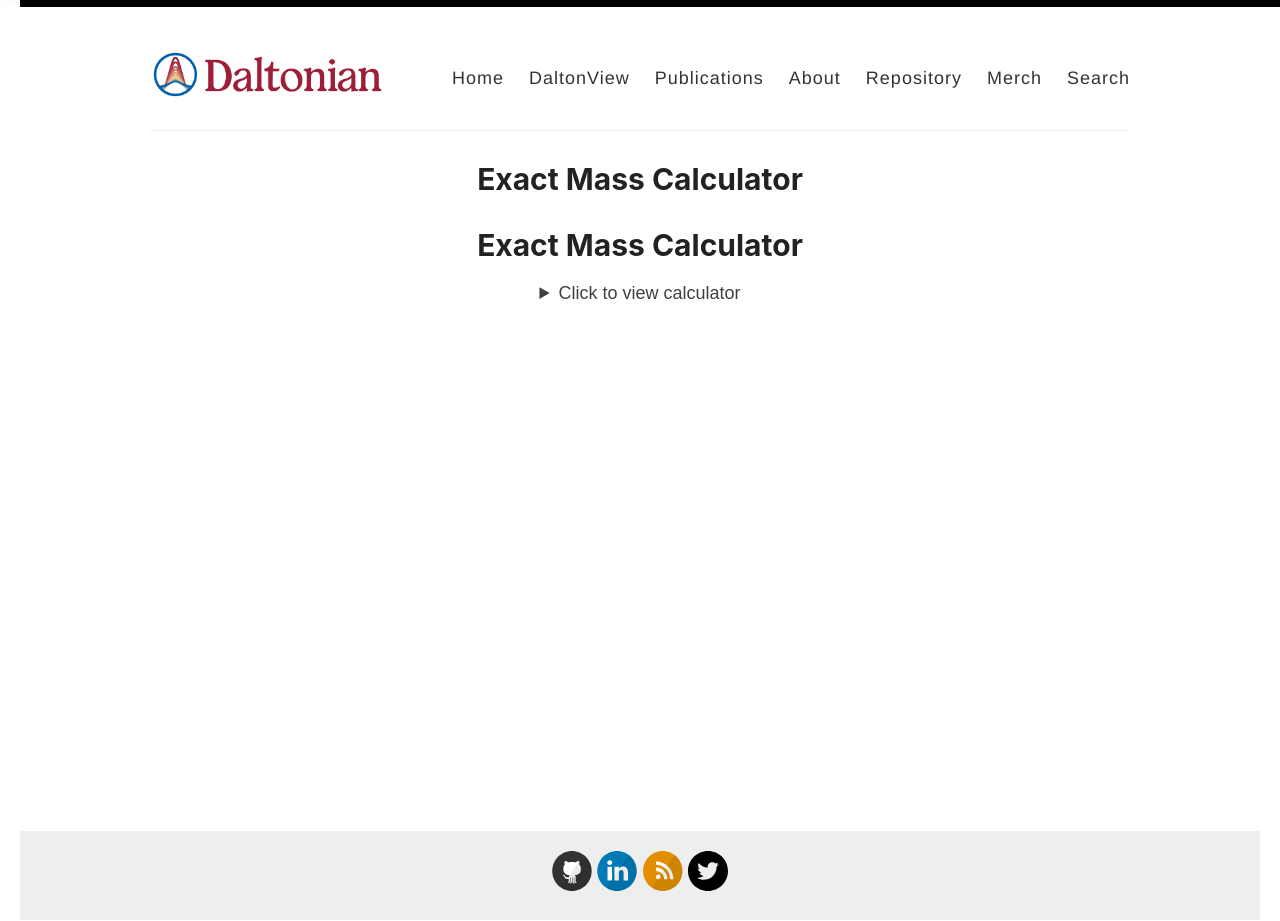
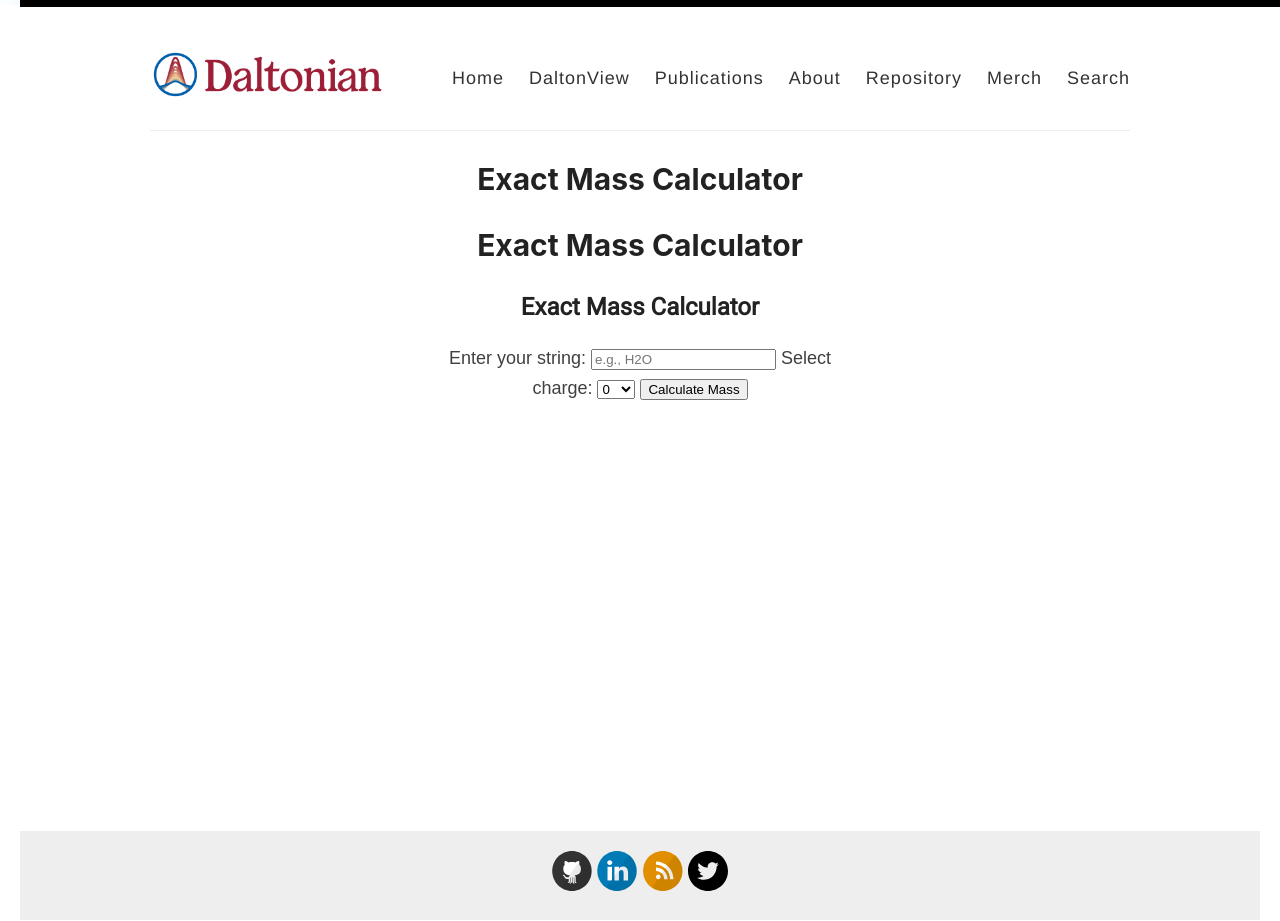
Before and after one commit to yreva/daltonian.co, a Jekyll site: the page built from _pages/ExactMass.md, in a window 1280 px wide. Built offline with Jekyll 4.4.1, drawn with Linux system fonts in a browser that asks for light colours.

Commit message:
update exact mass

````diff
--- a/_pages/ExactMass.md
+++ b/_pages/ExactMass.md
@@ -6,16 +6,11 @@ permalink: /exactmass/
 
 # Exact Mass Calculator
 
-<details>
-<summary>Click to view calculator</summary>
 
-```html
-<!DOCTYPE html>
 <html lang="en">
 <head>
     <meta charset="UTF-8">
     <meta name="viewport" content="width=device-width, initial-scale=1.0">
-    <title>Exact Mass Calculator</title>
     <style>
         body {
             font-family: Arial, sans-serif;
@@ -34,6 +29,13 @@ permalink: /exactmass/
         <h2>Exact Mass Calculator</h2>
         <label for="inputString">Enter your string:</label>
         <input type="text" id="inputString" placeholder="e.g., H2O">
+
+        <label for="charge">Select charge:</label>
+        <select id="charge">
+            <option value="-1">-1</option>
+            <option value="0" selected>0</option>
+            <option value="+1">+1</option>
+        </select>
 
         <button onclick="calculateMass()">Calculate Mass</button>
 
````
